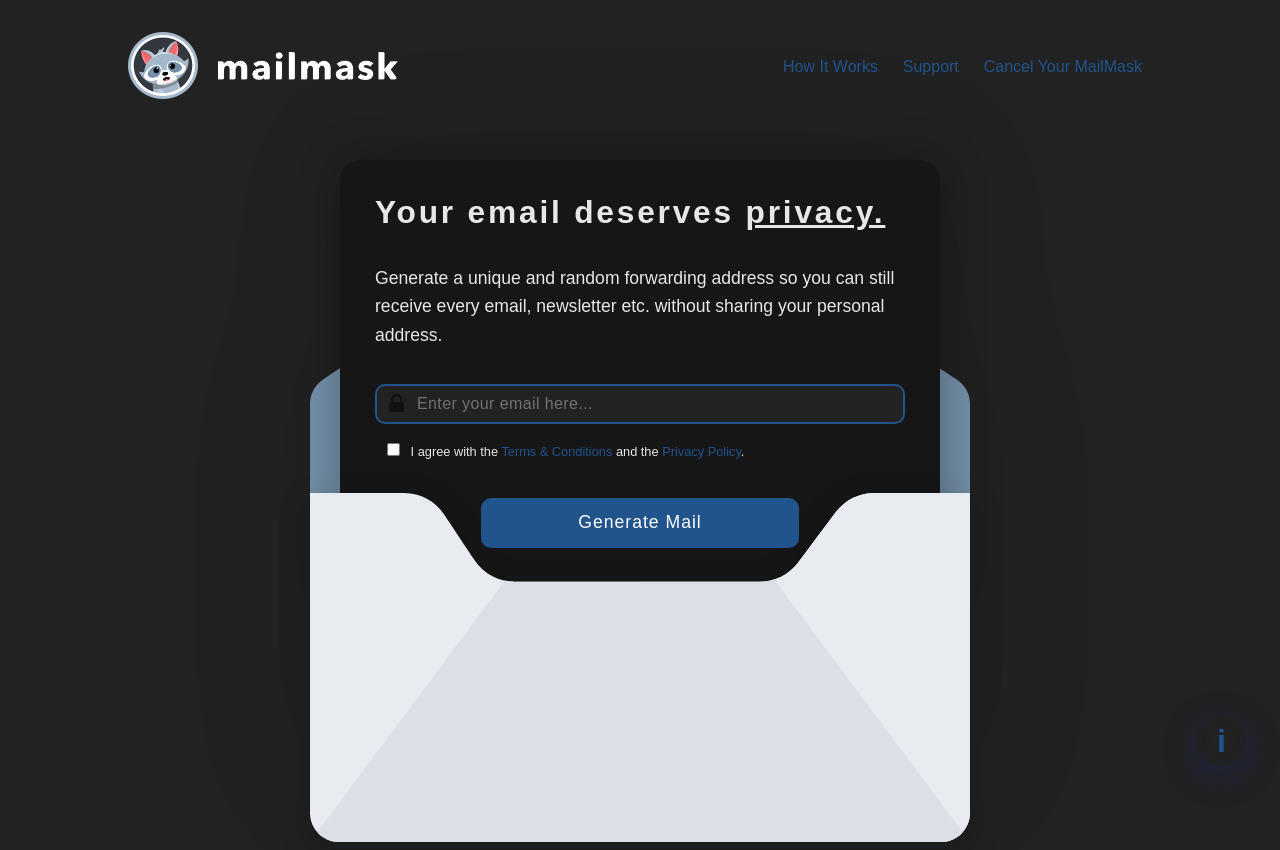
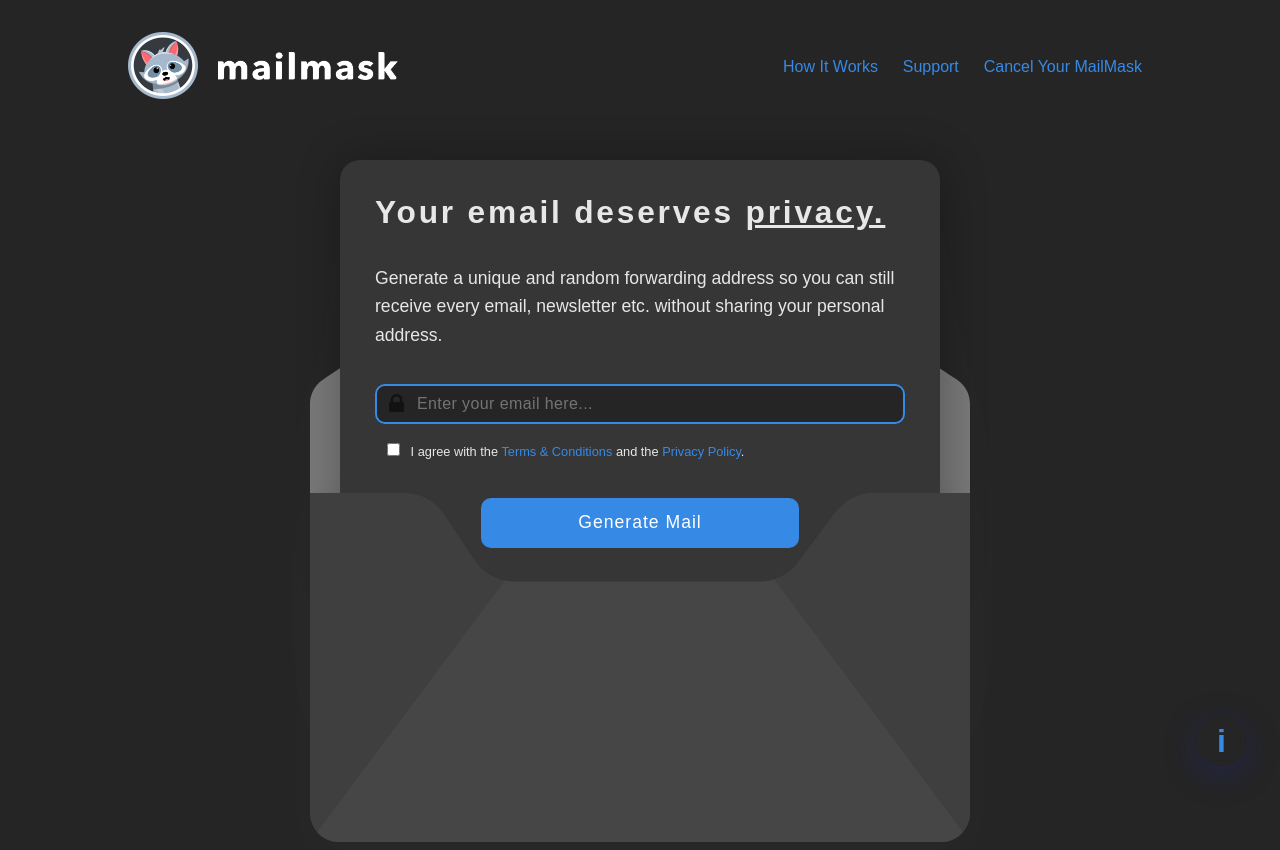
Before and after one commit to HSchuette/mailmask, a plain HTML site: page front-end/index.html in a window 1280 px wide. Drawn offline with nearby package versions, Linux system fonts and the dark colour scheme.

Commit message:
fixed dark mode

```diff
--- a/front-end/index.html
+++ b/front-end/index.html
@@ -49,7 +49,7 @@
                                 </div>
                                 <input type="submit" name="submitButton" id="submitButton" class="button-cta" value="Generate Mail">
                             </form>
-                            <div class="alert alert-success" id="success" style="display:none">
+                            <div class="alert alert-success" id="success" style="display:none; padding-bottom: 50px;">
                                 <hr>
                                 <h2>Thank you!</h2>
                                 <p>We just sent you an email with your personal MailMask address. All incoming emails are automatically forwarded to your personal address.</p>
--- a/front-end/style.css
+++ b/front-end/style.css
@@ -12,13 +12,13 @@
 @media (prefers-color-scheme: dark) {
     * {
         --textcolor: #e7e7e7;
-        --bgcolor: #222222;
-        --bg2color: #161616;
-        --highlight: #21538d;
-        --warning: #aa1515;
+        --bgcolor: #252525;
+        --bg2color: #363636;
+        --highlight: #3789e6;
+        --warning: #7a2c2c;
     }
     .img-text-logo {
-        filter: invert(100%)
+        filter: invert(100%);
     }
 }
 
@@ -446,6 +446,17 @@ section#cancel, section#support, section#tandc, section#privacy {
     }
 }
 
+@media only screen and (min-width: 700px) and (min-height: 760px) and (prefers-color-scheme: dark) {
+    .img-mail-overlay {
+        margin-top: -90px;
+        filter: drop-shadow(0px 10px 15px rgba(255, 255, 255, 0.2)) invert(80%) saturate(0%);
+    }
+
+    .img-mail-backdrop {
+        filter: drop-shadow(2px 2px 60px rgba(255, 255, 255, 0.1)) invert(80%) saturate(0%);
+    }
+}
+
 @media only screen and (max-width: 840px) {
     header {
         padding: 0;
```
